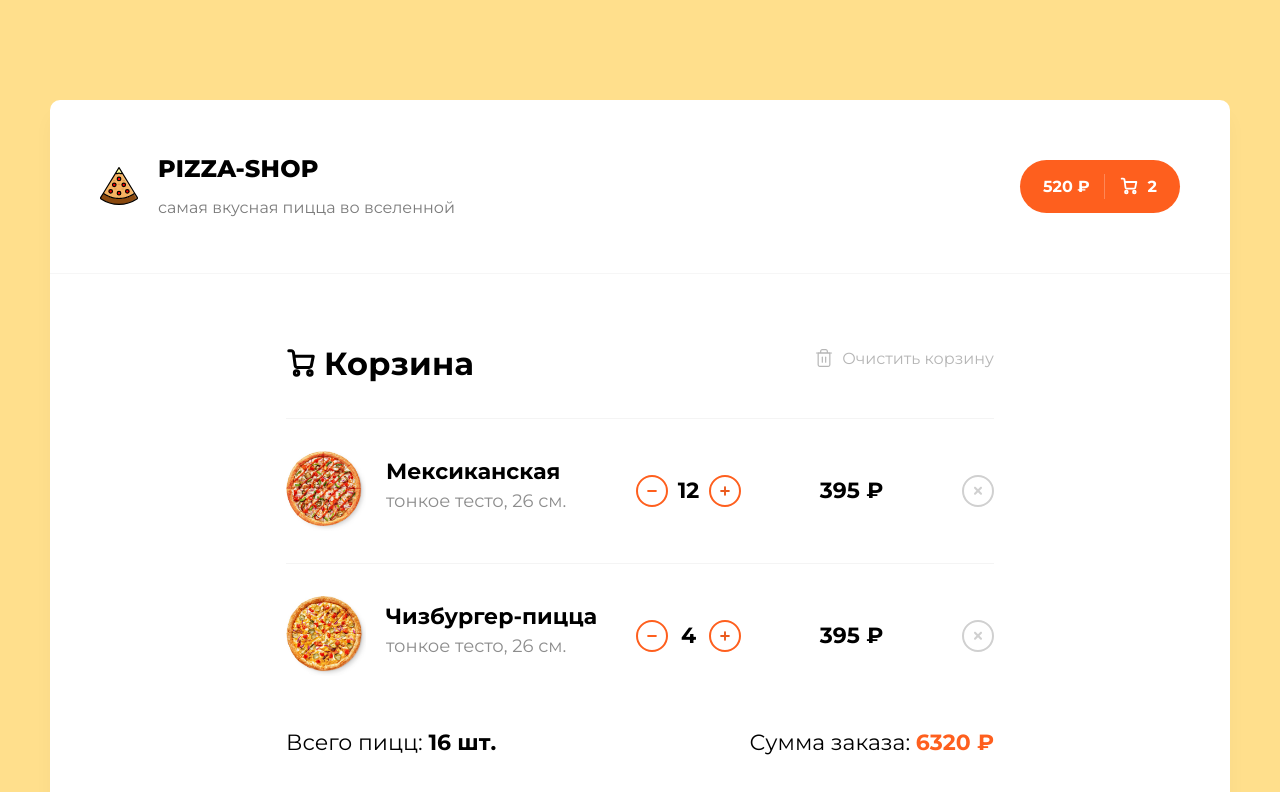
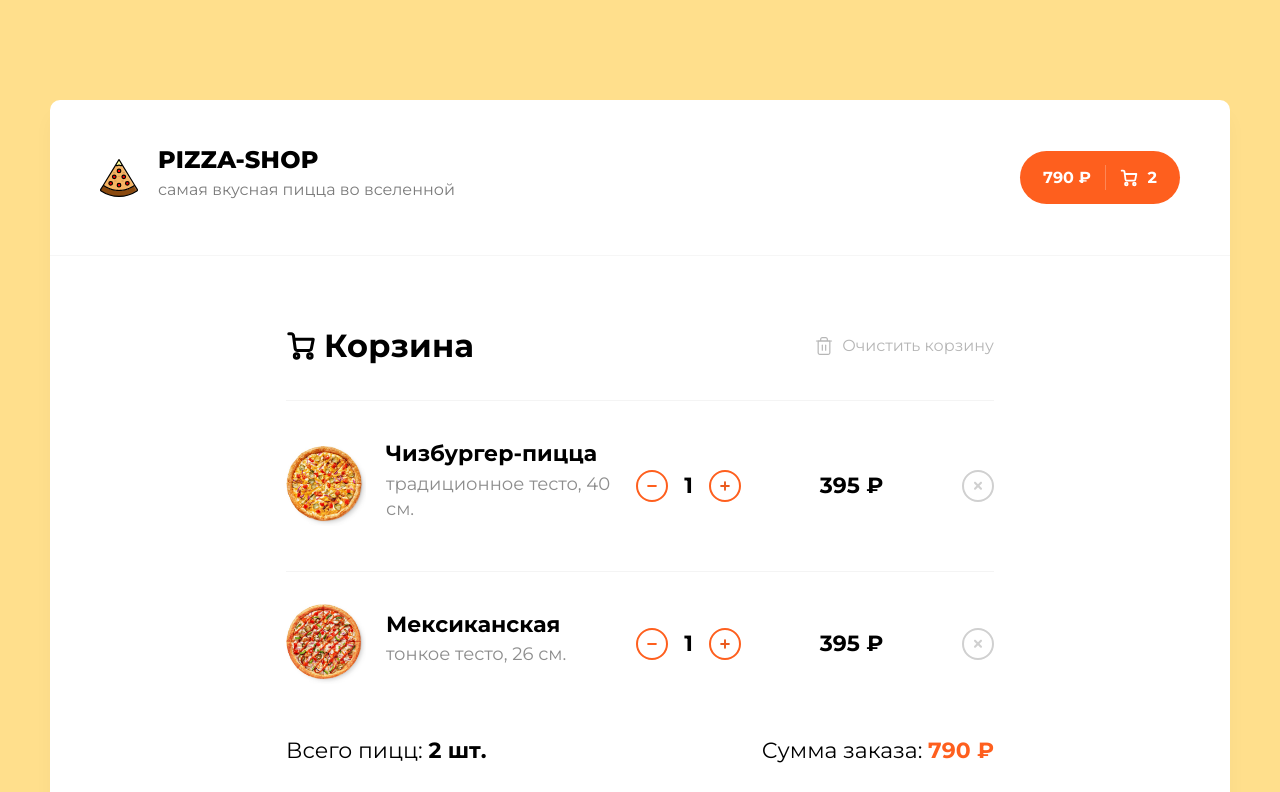
Before and after one commit to sergejij/pizza-shop, a React (Create React App) app: page /cart in a window 1280 px wide. Shown: the top 792 px of the page. Built offline with nearby package versions, Linux system fonts and the light colour scheme; data requests are answered from the project's data file.

Commit message:
working good, need to add redux

```diff
--- a/src/App.jsx
+++ b/src/App.jsx
@@ -12,7 +12,6 @@ import './App.scss';
 
 function App() {
   const [pizzas, setPizzas] = React.useState([]);
-  const [pizzasInCart, setPizzasInCart] = React.useState([]);
   const categoryNames = ['Все', 'Мясные', 'Вегетарианские', 'Рыбные', 'Острые', 'Комбинированные'];
   const sortNames = ['популярности', 'по цене', 'по алфавиту'];
 
@@ -22,56 +21,60 @@ function App() {
       .catch(() => alert('Произошла ошибка при запросе данных ;('));
   }, []);
 
-  React.useEffect(() => {
-    axios.get(api.pizzasInCart)
-      .then(({ data }) => setPizzasInCart(data))
-      .catch(() => alert('Произошла ошибка при запросе данных ;('));
-  }, []);
+  const addToCart = (pizza) => {
+    axios.put(`${api.pizzas}${pizza.id}`, pizza)
+      .then(() => setPizzas((prev) => prev.map((item) => (pizza.id === item.id ? pizza : item))))
+      .catch(() => alert('Произошла ошибка при добавлении пиццы в корзину ;('));
+  };
 
-  const addToCart = (pizza) => {
-    if (pizzasInCart.some((item) => item.id === pizza.id)) {
-      axios.patch(`${api.pizzasInCart}${pizza.id}`, { countInCart: pizza.countInCart })
-        .then(() => {
-          setPizzas((prev) => prev.map((item) => (item.id === pizza.id ? {
-            ...pizza,
-            countInCart: pizza.countInCart,
-          } : item)));
-          setPizzasInCart((prev) => prev.map((item) => (pizza.id === item.id ? {
-            ...pizza,
-            countInCart: pizza.countInCart,
-          } : item)));
-        })
-        .catch(() => alert('Произошла ошибка при добавлении пиццы в корзину ;('));
-    } else {
-      axios.post(api.pizzasInCart, pizza)
-        .then(() => {
-          setPizzas((prev) => prev.map((item) => (item.id === pizza.id ? {
-            ...pizza,
-            countInCart: pizza.countInCart,
-          } : item)));
-          setPizzasInCart((prev) => [...prev, pizza]);
-        })
-        .catch(() => alert('Произошла ошибка при добавлении пиццы в корзину ;('));
+  const removeCart = async (ids) => {
+    try {
+      ids.forEach((id) => {
+        axios.patch(`${api.pizzas}${id}`, { countInCart: 0 });
+      });
+      setPizzas((prev) => prev.map((pizza) => (ids.includes(pizza.id) ? {
+        ...pizza,
+        countInCart: 0,
+      } : pizza)));
+    } catch {
+      alert('Произошла ошибка при очищении пиццы корзины ;(');
+    }
+  };
+
+  const reducePizzaCount = async (id, newCount) => {
+    try {
+      axios.patch(`${api.pizzas}${id}`, { countInCart: newCount });
+      setPizzas((prev) => prev.map((pizza) => (pizza.id === id ? {
+        ...pizza,
+        countInCart: newCount,
+      } : pizza)));
+    } catch {
+      alert('Произошла ошибка удалении пиццы из корзины ;(');
     }
   };
 
   return (
     <AppContext.Provider value={{
       pizzas,
-      pizzasCart: pizzasInCart,
       categoryNames,
       sortNames,
       addToCart,
+      removeCart,
+      reducePizzaCount,
     }}
     >
       <div className="App">
         <div className="content">
-          <Header isShowButton cartSum={520} cartCount={pizzasInCart.length} />
+          <Header
+            isShowButton
+            cartSum={pizzas.reduce((acc, pizza) => acc + pizza.price * pizza.countInCart, 0)}
+            cartCount={pizzas.reduce((acc, pizza) => acc + pizza.countInCart, 0)}
+          />
           <Route exact path="/">
             <Home />
           </Route>
           <Route path="/cart">
-            <Cart pizzas={pizzasInCart} />
+            <Cart />
           </Route>
         </div>
       </div>
--- a/src/api.js
+++ b/src/api.js
@@ -1,6 +1,5 @@
 const api = {
   pizzas: 'http://localhost:3001/pizzas/',
-  pizzasInCart: 'http://localhost:3001/pizzasInCart/',
 };
 
 export default api;
--- /dev/null
+++ b/src/components/PayButton/PayButton.jsx
@@ -0,0 +1,22 @@
+import React from 'react';
+
+import styles from './PayButton.module.scss';
+
+const PayButton = () => {
+  const [modalIsOpen, setIsOpen] = React.useState(false);
+
+  return modalIsOpen ? (
+    <div className={styles.modal} onClick={() => setIsOpen(false)}>
+      <div className={styles.content} onClick={(e) => e.stopPropagation()}>
+          <h3>Деньги успешно списаны с вашей банковской карты</h3>
+          <p>Шутка. Этот сайт был сделан в учебных целях, вы не можете заказать на нем пиццу 🤷</p>
+        <img width={200} src="/img/payment.png" alt="payment" />
+        <button onClick={() => setIsOpen(false)} type="button" className={`btn ${styles.blackBtn}`}>
+          Вернуться назад
+        </button>
+      </div>
+    </div>
+  ) : <button onClick={() => setIsOpen(true)} type="button" className={`btn ${styles.orangeBtn}`}>Оплатить сейчас</button>;
+};
+
+export default PayButton;
--- a/src/components/Pizza/Pizza.jsx
+++ b/src/components/Pizza/Pizza.jsx
@@ -4,29 +4,29 @@ import styles from './Pizza.module.scss';
 
 const ConfigurePizza = ({
   isTraditional,
-  onChangeIsTraditional,
+  setIsTraditional,
   size,
-  onChangeSize,
+  setSize,
 }) => (
   <div className={styles.configurePizza}>
     <div className={styles.row}>
       <p
-        onClick={() => onChangeIsTraditional(false)}
+        onClick={() => setIsTraditional(false)}
         className={!isTraditional ? styles.active : ''}
       >
         тонкое
       </p>
       <p
-        onClick={() => onChangeIsTraditional(true)}
+        onClick={() => setIsTraditional(true)}
         className={isTraditional ? styles.active : ''}
       >
         традиционное
       </p>
     </div>
     <div className={styles.row}>
-      <p className={size === 26 ? styles.active : ''} onClick={() => onChangeSize(26)}>26 см.</p>
-      <p className={size === 30 ? styles.active : ''} onClick={() => onChangeSize(30)}>30 см.</p>
-      <p className={size === 40 ? styles.active : ''} onClick={() => onChangeSize(40)}>40 см.</p>
+      <p className={size === 26 ? styles.active : ''} onClick={() => setSize(26)}>26 см.</p>
+      <p className={size === 30 ? styles.active : ''} onClick={() => setSize(30)}>30 см.</p>
+      <p className={size === 40 ? styles.active : ''} onClick={() => setSize(40)}>40 см.</p>
     </div>
   </div>
 );
@@ -35,12 +35,7 @@ const Pizza = ({
   pizza,
   addToCart,
 }) =>
-// const [data, setData] = React.useState({});
 
-// React.useEffect(() => {
-//   setData(pizza);
-// }, []);
-//
 // const onChangeIsTraditional = (meaning) => {
 //   setData((prev) => ({
 //     ...prev,
@@ -67,20 +62,30 @@ const Pizza = ({
 //   });
 // };
 
-  (
+{
+  const [isTraditional, setIsTraditional] = React.useState(false);
+  const [size, setSize] = React.useState(26);
+
+  React.useEffect(() => {
+    setSize(pizza.size);
+    setIsTraditional(pizza.isTraditional);
+  }, []);
+
+  return (
     <div className={styles.pizza}>
       <img width={260} height={260} src={pizza.photo} alt="pizza" />
       <h3>{pizza.headline}</h3>
       <ConfigurePizza
-        isTraditional={pizza.isTraditional}
-        // onChangeIsTraditional={onChangeIsTraditional}
-        size={pizza.size}
+        isTraditional={isTraditional}
+        setIsTraditional={setIsTraditional}
+        size={size}
+        setSize={setSize}
       />
       <div className={styles.row}>
         {pizza.price && (
         <p className={styles.price}>
           от
-            {' '}
+          {' '}
           {pizza.price}
           {' '}
           ₽
@@ -93,6 +98,8 @@ const Pizza = ({
             return addToCart({
               ...pizza,
               countInCart: pizza.countInCart + 1,
+              isTraditional,
+              size,
               isInCart: true,
             });
           }}
@@ -110,4 +117,5 @@ const Pizza = ({
       </div>
     </div>
   );
+};
 export default Pizza;
--- a/src/index.scss
+++ b/src/index.scss
@@ -39,8 +39,13 @@ h1 {
   font-size: 1.5rem;
   font-style: normal;
   font-weight: 800;
+  line-height: 0.5rem;
   letter-spacing: 0.01em;
   text-transform: uppercase;
+
+  @media (max-width: 400px) {
+    line-height: 2rem;
+  }
 }
 
 h2 {
--- a/src/pages/Cart/Cart.jsx
+++ b/src/pages/Cart/Cart.jsx
@@ -4,34 +4,35 @@ import { Link } from 'react-router-dom';
 import styles from './Cart.module.scss';
 import EmptyCartImg from '../../assets/img/emptyCart.jpg';
 import AppContext from '../../context';
+import PayButton from '../../components/PayButton/PayButton';
 
 const PizzaRow = ({
-  photo, headline, price, countInCart, isTraditional, size,
+  pizza, reducePizzaCount, addToCart,
 }) => (
   <div className={styles.pizzaRow}>
     <div className={styles.pizzaDescription}>
-      <img width={80} height={80} src={photo} alt="" />
+      <img width={80} height={80} src={pizza.photo} alt="" />
       <div>
-        <h4>{headline}</h4>
-        <p>{`${isTraditional ? 'традиционное тесто' : 'тонкое тесто'}, ${size} см.`}</p>
+        <h4>{pizza.headline}</h4>
+        <p>{`${pizza.isTraditional ? 'традиционное тесто' : 'тонкое тесто'}, ${pizza.size} см.`}</p>
       </div>
     </div>
     <div className={styles.pizzaChoseBlock}>
       <div className={styles.changeCount}>
-        <button type="button" className={styles.changeCountBtn}>
+        <button onClick={() => reducePizzaCount(pizza.id, pizza.countInCart - 1)} type="button" className={styles.changeCountBtn}>
           <svg width="10" height="2" viewBox="0 0 10 2" fill="none" xmlns="http://www.w3.org/2000/svg">
             <path d="M4.04019 0.0399933H8.84019C9.37035 0.0399933 9.80019 0.469833 9.80019 0.999993C9.80019 1.53015 9.37035 1.95999 8.84019 1.95999H4.04019H1.1602C0.630035 1.95999 0.200195 1.53015 0.200195 0.999993C0.200195 0.469833 0.630035 0.0399933 1.1602 0.0399933H4.04019Z" fill="#FE5F1E" />
           </svg>
         </button>
-        <span>{countInCart}</span>
-        <button type="button" className={styles.changeCountBtn}>
+        <span>{pizza.countInCart}</span>
+        <button onClick={() => addToCart({ ...pizza, countInCart: pizza.countInCart + 1 })} type="button" className={styles.changeCountBtn}>
           <svg width="10" height="10" viewBox="0 0 10 10" fill="none" xmlns="http://www.w3.org/2000/svg">
             <path d="M8.84019 4.04001H5.96019V1.16001C5.96019 0.629852 5.53035 0.200012 5.00019 0.200012C4.47003 0.200012 4.04019 0.629852 4.04019 1.16001V4.04001H1.1602C0.630035 4.04001 0.200195 4.46985 0.200195 5.00001C0.200195 5.53017 0.630035 5.96001 1.1602 5.96001H4.04019V8.84001C4.04019 9.37017 4.47003 9.80001 5.00019 9.80001C5.53035 9.80001 5.96019 9.37017 5.96019 8.84001V5.96001H8.84019C9.37035 5.96001 9.80019 5.53017 9.80019 5.00001C9.80019 4.46985 9.37035 4.04001 8.84019 4.04001Z" fill="#EB5A1E" />
           </svg>
         </button>
       </div>
-      <span className={styles.price}>{`${price} ₽`}</span>
-      <button type="button" className={styles.removePizzaBtn}>
+      <span className={styles.price}>{`${pizza.price} ₽`}</span>
+      <button onClick={() => reducePizzaCount(pizza.id, 0)} type="button" className={styles.removePizzaBtn}>
         <svg width="10" height="9" viewBox="0 0 10 9" fill="none" xmlns="http://www.w3.org/2000/svg">
           <path d="M8.74791 6.95572L6.49931 4.70712L8.74791 2.45852C9.16184 2.04459 9.16184 1.37338 8.74791 0.959454C8.33398 0.545525 7.66277 0.545525 7.24884 0.959454L5.00024 3.20805L2.75164 0.959454C2.33771 0.545525 1.66651 0.545525 1.25258 0.959454C0.838648 1.37338 0.838648 2.04459 1.25258 2.45852L3.50118 4.70712L1.25258 6.95572C0.838649 7.36965 0.838649 8.04086 1.25258 8.45479C1.66651 8.86872 2.33772 8.86872 2.75164 8.45479L5.00024 6.20619L7.24884 8.45479C7.66277 8.86872 8.33398 8.86872 8.74791 8.45479C9.16184 8.04086 9.16184 7.36965 8.74791 6.95572Z" fill="#D0D0D0" />
         </svg>
@@ -41,12 +42,17 @@ const PizzaRow = ({
 );
 
 const Cart = () => {
-  const { pizzasCart: pizzas } = React.useContext(AppContext);
+  const {
+    pizzas, removeCart, reducePizzaCount, addToCart,
+  } = React.useContext(AppContext);
+
+  const pizzasInCart = pizzas.filter((pizza) => pizza.countInCart !== 0);
+  const ids = pizzasInCart.map((pizza) => pizza.id);
 
   return (
     <div className={styles.cart}>
       {
-          pizzas.length ? (
+        pizzasInCart.length ? (
           <div className={styles.notEmptyCart}>
             <div className={styles.row}>
               <div className={styles.headline}>
@@ -58,7 +64,7 @@ const Cart = () => {
                 <h2>Корзина</h2>
               </div>
 
-                <button type="button" className={styles.clearCart}>
+              <button onClick={() => removeCart(ids)} type="button" className={styles.clearCart}>
                 <svg width="20" height="20" viewBox="0 0 20 20" fill="none" xmlns="http://www.w3.org/2000/svg">
                   <path d="M2.5 5H4.16667H17.5" stroke="#B6B6B6" strokeWidth="1.2" strokeLinecap="round" strokeLinejoin="round" />
                   <path d="M6.66663 5.00001V3.33334C6.66663 2.89131 6.84222 2.46739 7.15478 2.15483C7.46734 1.84227 7.89127 1.66667 8.33329 1.66667H11.6666C12.1087 1.66667 12.5326 1.84227 12.8451 2.15483C13.1577 2.46739 13.3333 2.89131 13.3333 3.33334V5.00001M15.8333 5.00001V16.6667C15.8333 17.1087 15.6577 17.5326 15.3451 17.8452C15.0326 18.1577 14.6087 18.3333 14.1666 18.3333H5.83329C5.39127 18.3333 4.96734 18.1577 4.65478 17.8452C4.34222 17.5326 4.16663 17.1087 4.16663 16.6667V5.00001H15.8333Z" stroke="#B6B6B6" strokeWidth="1.2" strokeLinecap="round" strokeLinejoin="round" />
@@ -69,15 +75,20 @@ const Cart = () => {
                 <p>Очистить корзину</p>
               </button>
             </div>
-              {
-                  pizzas.map((pizza) => <PizzaRow key={pizza.id} {...pizza} />)
-                }
+            {pizzasInCart.map((pizza) => (
+              <PizzaRow
+                key={pizza.id}
+                pizza={pizza}
+                reducePizzaCount={reducePizzaCount}
+                addToCart={addToCart}
+              />
+            ))}
             <div className={styles.row}>
               <p>
                 Всего пицц:
                 {' '}
                 <span className={styles.allCount}>
-                    {pizzas.reduce((acc, pizza) => acc + pizza.countInCart, 0)}
+                  {pizzasInCart.reduce((acc, pizza) => acc + pizza.countInCart, 0)}
                   {' '}
                   шт.
                 </span>
@@ -86,28 +97,31 @@ const Cart = () => {
                 Сумма заказа:
                 {' '}
                 <span className={styles.allPrice}>
-                    {pizzas.reduce((acc, pizza) => acc + pizza.price * pizza.countInCart, 0)}
+                  {pizzasInCart.reduce((acc, pizza) => acc + pizza.price * pizza.countInCart, 0)}
                   {' '}
                   ₽
                 </span>
               </p>
             </div>
             <div className={styles.row}>
+              <Link to="/">
                 <button type="button" className={`btn ${styles.grayBtn}`}>
                   <svg width="8" height="14" viewBox="0 0 8 14" fill="none" xmlns="http://www.w3.org/2000/svg">
                     <path d="M7 13L1 6.93015L6.86175 1" stroke="#D3D3D3" strokeWidth="1.5" strokeLinecap="round" strokeLinejoin="round" />
                   </svg>
                   Вернуться назад
                 </button>
-                <button type="button" className={`btn ${styles.orangeBtn}`}>Оплатить сейчас</button>
+              </Link>
+              <PayButton />
             </div>
           </div>
-
         ) : (
           <div className={styles.emptyCart}>
             <h2>Корзина пустая 😕</h2>
             <p>
               Вероятней всего, вы не заказывали ещё пиццу.
+              <br />
+              Вы можете умереть от голода.
               <br />
               Для того, чтобы заказать пиццу, перейди на главную страницу.
             </p>
--- a/src/pages/Cart/Cart.module.scss
+++ b/src/pages/Cart/Cart.module.scss
@@ -56,24 +56,6 @@
     width: 90%;
   }
 
-  .orangeBtn {
-    background-color: #FE5F1E;
-    color: #fff;
-    width: 230px;
-    font-weight: 700;
-    transition: 0.2s ease-in-out;
-    cursor: pointer;
-    padding: 18px 36px;
-
-    &:hover {
-      background-color: #fd6f30;
-    }
-
-    &:active {
-      background-color: #ff7a48;
-    }
-  }
-
   & .grayBtn {
     background-color: transparent;
     color: #D3D3D3;
@@ -81,8 +63,9 @@
     transition: 0.2s ease-in-out;
     cursor: pointer;
     padding: 18px 30px;
-
     font-weight: 400;
+    height: 55px;
+    margin-bottom: 10px;
 
     border: 1px solid #D3D3D3;
 
@@ -119,12 +102,14 @@
 
   font-size: 1.375rem;
 
+  & > a {
+    text-decoration: none;
+  }
   & > button {
     display: flex;
     flex-direction: row;
     justify-content: center;
     align-items: center;
-    margin-bottom: 10px;
   }
 
   @media (max-width: 750px) {
--- a/src/pizzas.json
+++ b/src/pizzas.json
@@ -5,12 +5,12 @@
       "photo": "/img/pizzas/1.jpg",
       "headline": "Чизбургер-пицца",
       "price": 395,
-      "countInCart": 0,
-      "isTraditional": false,
-      "size": 26,
+      "countInCart": 1,
+      "isTraditional": true,
+      "size": 40,
       "category": 1,
       "rating": 10,
-      "isInCart": false
+      "isInCart": true
     },
     {
       "id": 2,
@@ -55,10 +55,10 @@
       "price": 345,
       "countInCart": 0,
       "isTraditional": false,
-      "size": 26,
+      "size": 40,
       "category": 2,
       "rating": 9,
-      "isInCart": false
+      "isInCart": true
     },
     {
       "id": 6,
@@ -66,11 +66,11 @@
       "headline": "Пицца-пирог",
       "price": 315,
       "countInCart": 0,
-      "isTraditional": false,
-      "size": 26,
+      "isTraditional": true,
+      "size": 40,
       "category": 2,
       "rating": 8,
-      "isInCart": false
+      "isInCart": true
     },
     {
       "id": 7,
@@ -82,19 +82,19 @@
       "size": 26,
       "category": 4,
       "rating": 7,
-      "isInCart": false
+      "isInCart": true
     },
     {
       "id": 8,
       "photo": "/img/pizzas/8.jpg",
       "headline": "Мексиканская",
       "price": 395,
-      "countInCart": 0,
+      "countInCart": 1,
       "isTraditional": false,
       "size": 26,
       "category": 4,
       "rating": 10,
-      "isInCart": false
+      "isInCart": true
     },
     {
       "id": 9,
@@ -106,7 +106,7 @@
       "size": 26,
       "category": 3,
       "rating": 6,
-      "isInCart": false
+      "isInCart": true
     },
     {
       "id": 10,
@@ -118,7 +118,7 @@
       "size": 26,
       "category": 2,
       "rating": 7,
-      "isInCart": false
+      "isInCart": true
     },
     {
       "id": 11,
@@ -127,10 +127,10 @@
       "price": 395,
       "countInCart": 0,
       "isTraditional": false,
-      "size": 26,
+      "size": 40,
       "category": 5,
       "rating": 7,
-      "isInCart": false
+      "isInCart": true
     },
     {
       "id": 12,
@@ -142,32 +142,6 @@
       "size": 26,
       "category": 5,
       "rating": 8,
-      "isInCart": false
-    }
-  ],
-  "pizzasInCart": [
-    {
-      "id": 8,
-      "photo": "/img/pizzas/8.jpg",
-      "headline": "Мексиканская",
-      "price": 395,
-      "countInCart": 12,
-      "isTraditional": false,
-      "size": 26,
-      "category": 4,
-      "rating": 10,
-      "isInCart": true
-    },
-    {
-      "id": 1,
-      "photo": "/img/pizzas/1.jpg",
-      "headline": "Чизбургер-пицца",
-      "price": 395,
-      "countInCart": 4,
-      "isTraditional": false,
-      "size": 26,
-      "category": 1,
-      "rating": 10,
       "isInCart": true
     }
   ]
```
Also changed, not shown: src/components/PayButton/PayButton.module.scss (added, +73 -0 lines), public/img/payment.png (added), 1 other file (tests, documents, lock files or other folders). Lines whose indentation alone changed are shown as unchanged.
